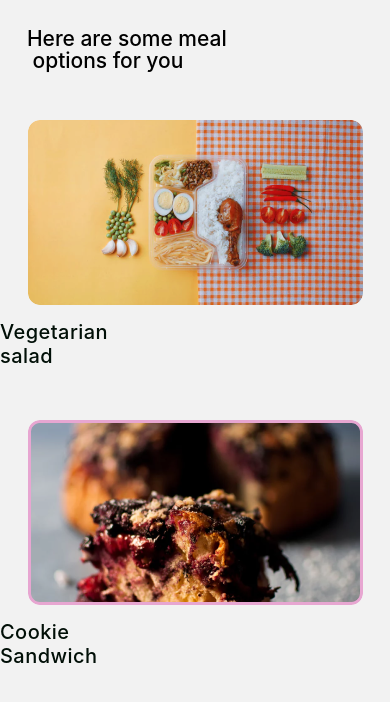
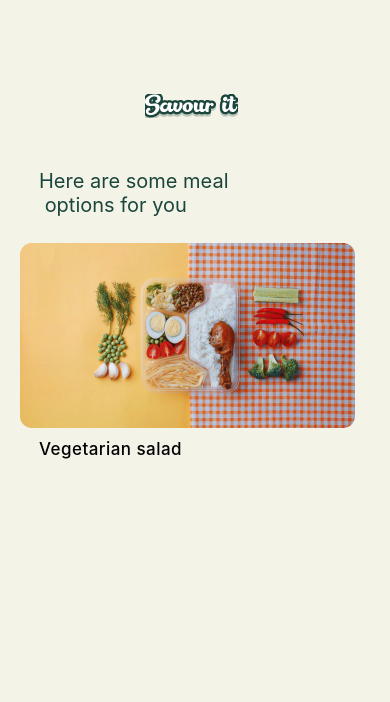
Before and after one commit to wisdomekpotu/savour-it, a React Native app: screen /MealOptions in a window 390 px wide. Shown: the top 702 px of the page. Built offline with nearby package versions, Linux system fonts and the light colour scheme.

Commit message:
fix: added new fix to mealoption screen

```diff
--- a/App.js
+++ b/App.js
@@ -128,7 +128,7 @@ export default function App() {
           options={{ headerShown: false }}
         />
         <Stack.Screen
-          name='Bugdet'
+          name='Budget'
           component={Budget}
           options={{
             headerShown: false,
--- a/app.json
+++ b/app.json
@@ -2,6 +2,7 @@
   "expo": {
     "name": "SavourIt",
     "slug": "savour-it",
+    "owner": "wisdom-org",
     "privacy": "public",
     "description": "A food delivery app that helps users identify what to eat",
     "version": "1.0.0",
--- a/screens/Budget.js
+++ b/screens/Budget.js
@@ -102,7 +102,7 @@ export default function App({ navigation }) {
         }}
       >
         <Pressable
-          onPress={() => navigation.navigate('')}
+          onPress={() => navigation.navigate('Curating')}
           style={{
             backgroundColor: '#1B463C',
             alignItems: 'center',
--- a/screens/Curating.js
+++ b/screens/Curating.js
@@ -22,6 +22,7 @@ export default function Curating({ navigation }) {
       }}
     >
       <Ionicons name='md-arrow-back-circle-outline' size={24} color='white' />
+      <Pressable onPress={() => navigation.navigate('MealOptions')}>
         <Lottie
           style={{
             width: config.deviceWidth - 60,
@@ -33,6 +34,8 @@ export default function Curating({ navigation }) {
           autoPlay
           loop
         />
+      </Pressable>
+
       <Text
         style={{
           marginTop: config.deviceHeight / 6,
--- a/screens/MealOptions.js
+++ b/screens/MealOptions.js
@@ -1,63 +1,78 @@
-import { Pressable, StyleSheet, Text, View, Image } from 'react-native';
+import {
+  Pressable,
+  StyleSheet,
+  Text,
+  View,
+  Image,
+  ScrollView,
+} from 'react-native';
 import React from 'react';
+import config from '../config';
 
 export default function MealOptions({ navigation }) {
   return (
-    <View>
+    <ScrollView
+      style={{
+        flex: 1,
+
+        backgroundColor: '#F4F3E8',
+      }}
+    >
+      <Image
+        style={{
+          position: 'absolute',
+          left: 28,
+          marginTop: config.deviceHeight / 9,
+          marginLeft: config.deviceWidth * 0.3,
+        }}
+        source={require('../assets/Savourit.png')}
+      />
+      <Text
+        style={{
+          fontSize: 20,
+          color: '#1B463C',
+          marginTop: config.deviceHeight / 5,
+          paddingLeft: config.deviceWidth * 0.1,
+        }}
+      >
+        Here are some meal{'\n'} options for you
+      </Text>
       <Pressable
         style={styles.press2}
         onPress={() => navigation.navigate('Final')}
       >
-        <Text style={styles.text}>
-          Here are some meal {'\n'} options for you
-        </Text>
-        <Image style={styles.img1} source={require('../assets/BG1.png')} />
-        <Text style={styles.title}>Vegetarian salad</Text>
-        {/* <Text>MealOptions</Text>
-        <Text>MealOptions</Text> */}
-        <Image style={styles.img2} source={require('../assets/BG2.png')} />
-        <Text style={styles.title2}>Cookie Sandwich</Text>
-        {/* <Text>MealOptions</Text>
-        <Text>MealOptions</Text>  */}
+        <Image
+          style={{
+            position: 'absolute',
+            marginLeft: config.deviceWidth * 0.05,
+            top: 26,
+            bottom: 34.4,
+          }}
+          source={require('../assets/BG1.png')}
+        />
+        <View style={{ backgroundColor: '#FFFFFF' }}>
+          <Text
+            style={{
+              position: 'absolute',
+              height: 24,
+              paddingLeft: config.deviceWidth * 0.1,
+              fontWeight: '500',
+              top: 220,
+              fontSize: 17,
+              lineHeight: 24,
+              letterSpacing: 0.444444,
+              color: ' #010F07',
+            }}
+          >
+            Vegetarian salad
+          </Text>
+        </View>
       </Pressable>
-    </View>
+    </ScrollView>
   );
 }
 
 const styles = StyleSheet.create({
-  title: {
-    position: 'absolute',
-    height: 24,
-    right: 230,
-    fontStyle: 'normal',
-    fontWeight: '500',
-    top: 320,
-    fontSize: 20,
-    lineHeight: 24,
-    letterSpacing: 0.444444,
-    color: '#010F07',
-  },
-  title2: {
-    position: 'absolute',
-    height: 24,
-    right: 230,
-    fontStyle: 'normal',
-    fontWeight: '500',
-    top: 620,
-    fontSize: 20,
-    lineHeight: 24,
-    letterSpacing: 0.444444,
-    color: '#010F07',
-  },
-  img1: {
-    position: 'absolute',
-
-    left: 28,
-    right: 0,
-    top: 120,
-    bottom: 34.4,
-    borderRadius: 12,
-  },
   img2: {
     position: 'absolute',
     left: 28,
```
Also changed, not shown: assets/Savourit.png (added). Lines whose indentation alone changed are shown as unchanged.
